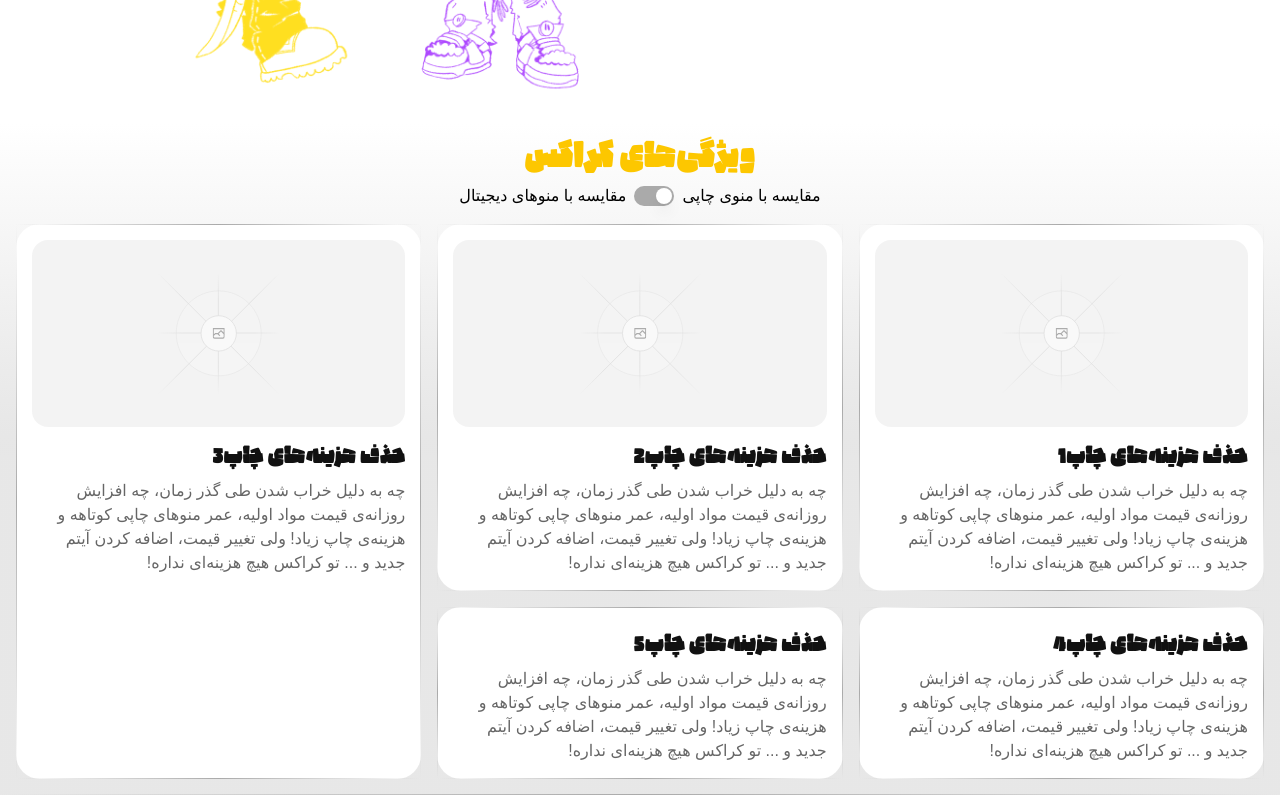
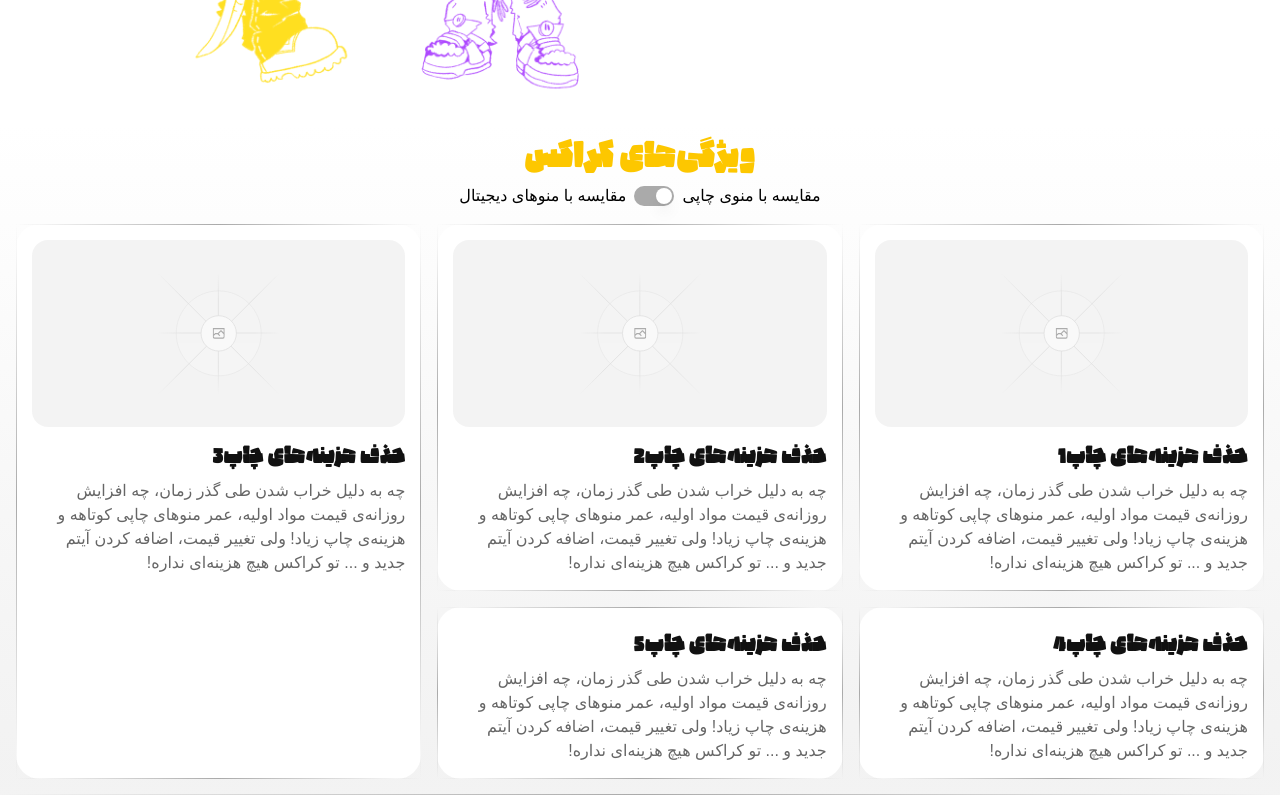
Before and after one commit to ahmadkeyhan/qrocs, a Next.js app: page / in a window 1280 px wide. Shown: the part 420-1220 px from the top of the page. Built offline with nearby package versions, Linux system fonts and the light colour scheme; a web font is replaced by a local one.

Commit message:
smoother bg gradient

```diff
--- a/src/components/home/features.tsx
+++ b/src/components/home/features.tsx
@@ -76,7 +76,7 @@ export default function Features() {
     const [isPrint, setIsPrint] = useState(true)
 
   return (
-    <div className="relative grid gap-4 sm:grid-cols-2 lg:grid-cols-3 w-full p-4 bg-gradient-to-b from-background to-foreground/10 to-50%">
+    <div className="relative grid gap-4 sm:grid-cols-2 lg:grid-cols-3 w-full p-4 bg-gradient-to-b from-background to-foreground/5">
         <div className="flex flex-col gap-2 items-center text-center px-4 sm:col-span-2 lg:col-span-3">
             <h2 className="text-3xl text-primary">ویژگی‌های کراکس</h2>
             {/* <p className="text-lg">چرا منوی دیجیتال کراکس بهتر از منوی چاپی یا بقیه منوهای دیجیتاله؟</p> */}
```
